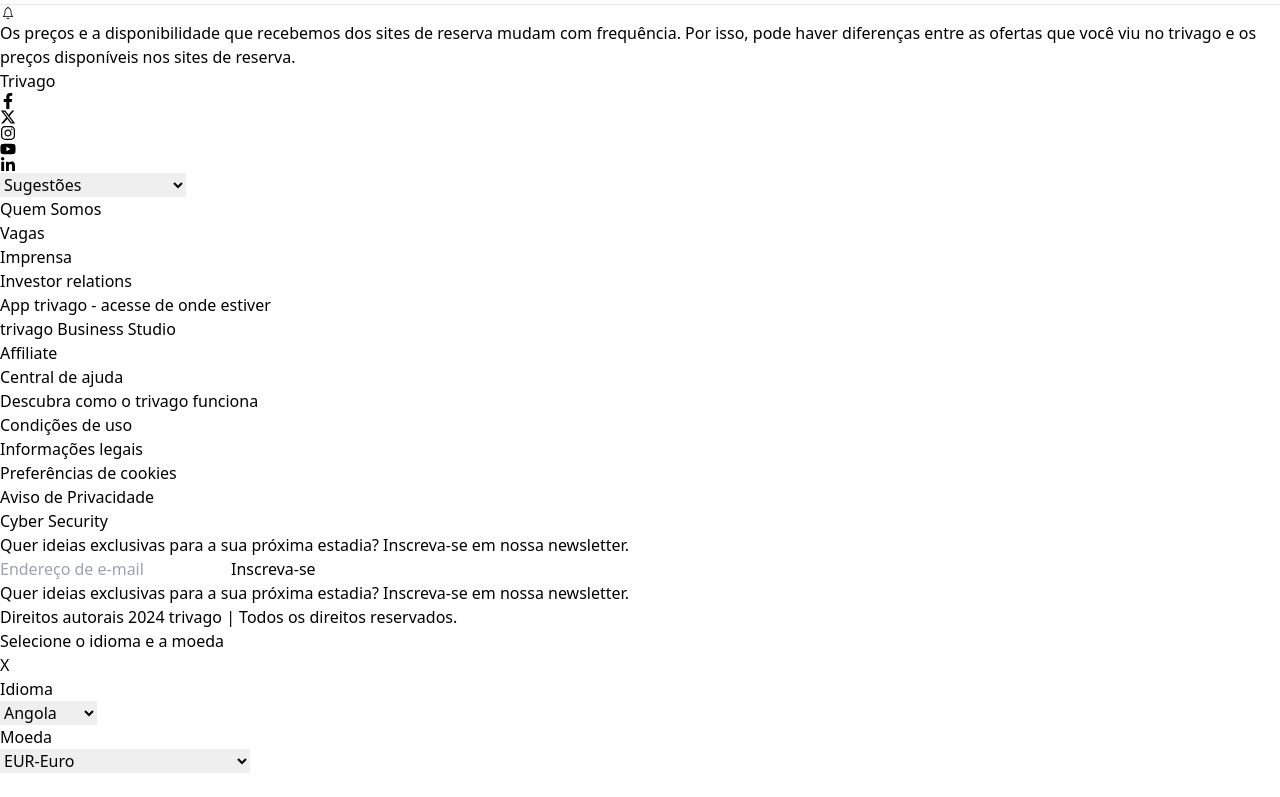
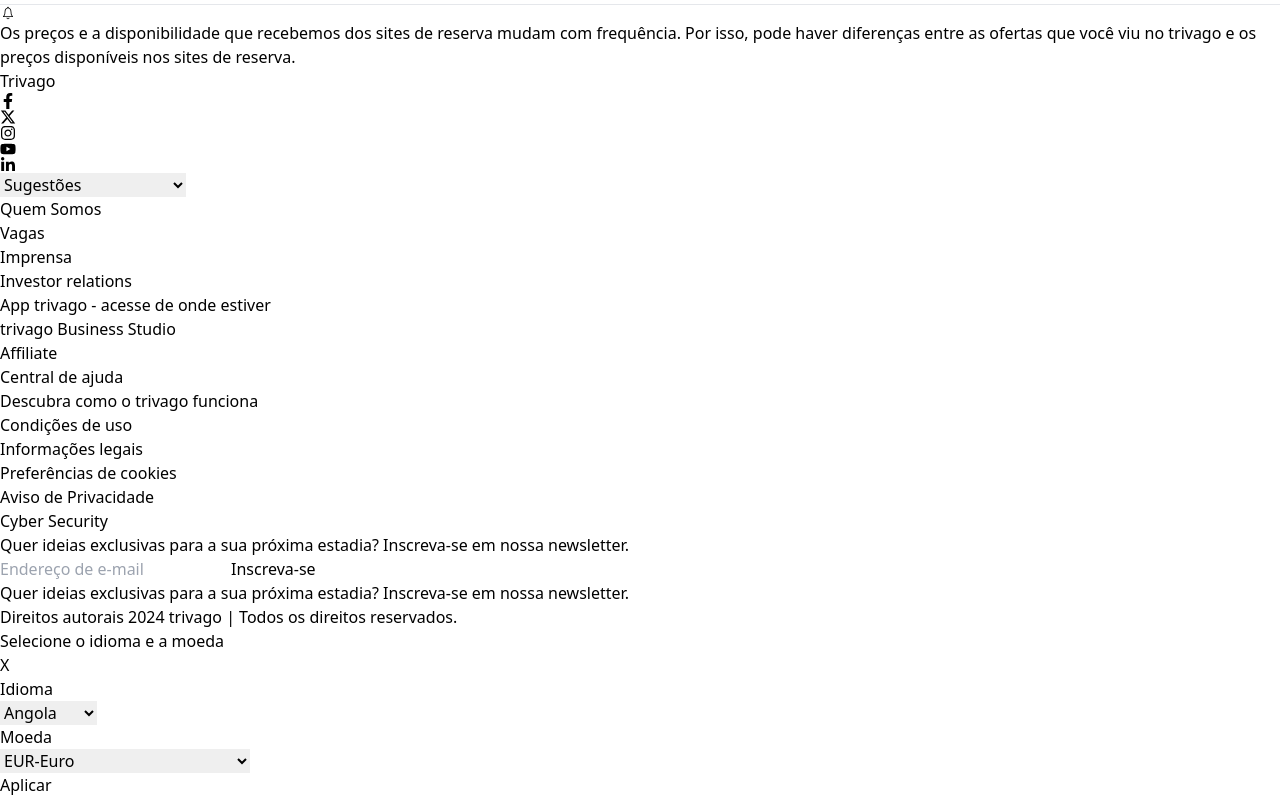
Before and after one commit to cesar7722a/trivago, a React (Vite) app: page / in a window 1280 px wide. Shown: the part 4176-4973 px from the top of the page. Before the commit the page ends 4949 px from the top, so only its background shows below. Built offline with nearby package versions, Linux system fonts and the light colour scheme.

Commit message:
removi altura do componet cardModal e create uma div e buttom dentro do cardModal

```diff
--- a/src/App.jsx
+++ b/src/App.jsx
@@ -563,6 +563,9 @@
                 ["EUR-Euro", "GBP-Libra esterlina", "USD-Dólar dos Estados Unidos", "ARS-Peso Argentino", "AUD-Dólar australiano", "BRL-Real"]
               } />
           </CustomSelect>
+          <div className="py-4 flex items-center justify-end pr-4 border border-t-emerald-500">
+            <button>Aplicar</button>
+          </div>
         </CardModal>
       </Modal>
     </div>
--- a/src/card_modal.jsx
+++ b/src/card_modal.jsx
@@ -1,7 +1,7 @@
 
 export function CardModal(props) {
   return (
-    <div {...props} className="bg-white h-64 w-[24rem] rounded-lg flex flex-col gap-4">
+    <div {...props} className="bg-white w-[24rem] rounded-lg flex flex-col gap-6">
       {props.children}
     </div>
   )
```
